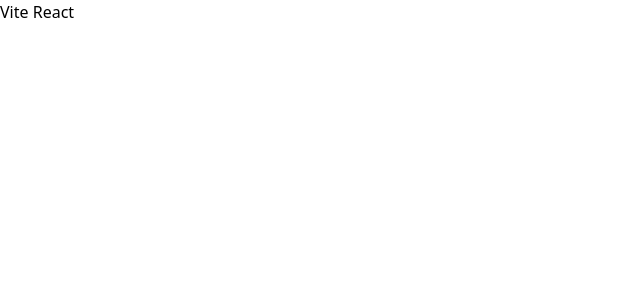
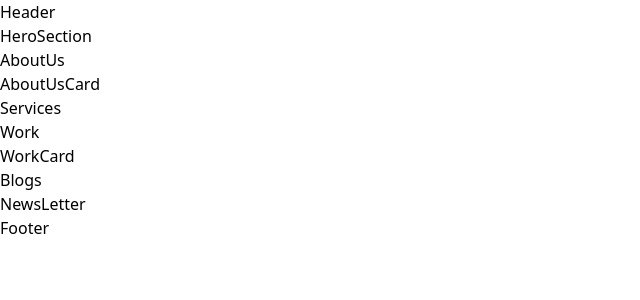
Before and after one commit to moiz-rasheed/business-site, a React (Vite) app: page / in a window 1280 px wide. Shown: the top 300 px of the page, without its empty margins (0-640 px from the left). Built offline with nearby package versions, Linux system fonts and the light colour scheme.

Commit message:
Folder Structure

```diff
--- /dev/null
+++ b/src/Blogs/Blogs.jsx
@@ -0,0 +1,7 @@
+import React from "react";
+
+function Blogs() {
+  return <div>Blogs</div>;
+}
+
+export default Blogs;
--- /dev/null
+++ b/src/components/AboutUsSection/AboutUs.jsx
@@ -0,0 +1,13 @@
+import React from "react";
+import { AboutUsCard } from "../index";
+
+function AboutUs() {
+  return (
+    <div>
+      <h1>AboutUs</h1>
+      <AboutUsCard />
+    </div>
+  );
+}
+
+export default AboutUs;
--- /dev/null
+++ b/src/components/AboutUsSection/AboutUsCard.jsx
@@ -0,0 +1,7 @@
+import React from "react";
+
+function AboutUsCard() {
+  return <div>AboutUsCard</div>;
+}
+
+export default AboutUsCard;
--- /dev/null
+++ b/src/components/Footer/Footer.jsx
@@ -0,0 +1,7 @@
+import React from "react";
+
+function Footer() {
+  return <div>Footer</div>;
+}
+
+export default Footer;
--- /dev/null
+++ b/src/components/Header/Header.jsx
@@ -0,0 +1,11 @@
+import React from "react";
+
+function Header() {
+  return (
+    <div>
+      <h1>Header</h1>
+    </div>
+  );
+}
+
+export default Header;
--- /dev/null
+++ b/src/components/HeroSection/HeroSection.jsx
@@ -0,0 +1,7 @@
+import React from "react";
+
+function HeroSection() {
+  return <div>HeroSection</div>;
+}
+
+export default HeroSection;
--- /dev/null
+++ b/src/components/NewsLetterSection/NewsLetter.jsx
@@ -0,0 +1,7 @@
+import React from "react";
+
+function NewsLetter() {
+  return <div>NewsLetter</div>;
+}
+
+export default NewsLetter;
--- /dev/null
+++ b/src/components/ServicesSection/Services.jsx
@@ -0,0 +1,7 @@
+import React from "react";
+
+function Services() {
+  return <div>Services</div>;
+}
+
+export default Services;
--- /dev/null
+++ b/src/components/WorkSection/Work.jsx
@@ -0,0 +1,13 @@
+import React from "react";
+import { WorkCard } from "../index";
+
+function Work() {
+  return (
+    <div>
+      <h1>Work</h1>
+      <WorkCard />
+    </div>
+  );
+}
+
+export default Work;
--- /dev/null
+++ b/src/components/WorkSection/WorkCard.jsx
@@ -0,0 +1,7 @@
+import React from "react";
+
+function WorkCard() {
+  return <div>WorkCard</div>;
+}
+
+export default WorkCard;
--- /dev/null
+++ b/src/components/index.js
@@ -0,0 +1,23 @@
+import Header from "./Header/Header";
+import HeroSection from "./HeroSection/HeroSection";
+import AboutUs from "./AboutUsSection/AboutUs";
+import AboutUsCard from "./AboutUsSection/AboutUsCard";
+import Services from "./ServicesSection/Services";
+import Work from "./WorkSection/Work";
+import WorkCard from "./WorkSection/WorkCard";
+import Blogs from "../Blogs/Blogs";
+import NewsLetter from "./NewsLetterSection/NewsLetter";
+import Footer from "./Footer/Footer";
+
+export {
+  Header,
+  HeroSection,
+  AboutUs,
+  AboutUsCard,
+  Services,
+  Work,
+  WorkCard,
+  Blogs,
+  NewsLetter,
+  Footer,
+};
--- a/src/pages/Home.jsx
+++ b/src/pages/Home.jsx
@@ -1,10 +1,27 @@
 import React from "react";
+import {
+  Header,
+  HeroSection,
+  AboutUs,
+  Services,
+  Work,
+  Blogs,
+  NewsLetter,
+  Footer,
+} from "../components/index";
 
 function Home() {
   return (
-    <div>
-      <h1>Vite React</h1>
-    </div>
+    <>
+      <Header />
+      <HeroSection />
+      <AboutUs />
+      <Services />
+      <Work />
+      <Blogs />
+      <NewsLetter />
+      <Footer />
+    </>
   );
 }
 
```
